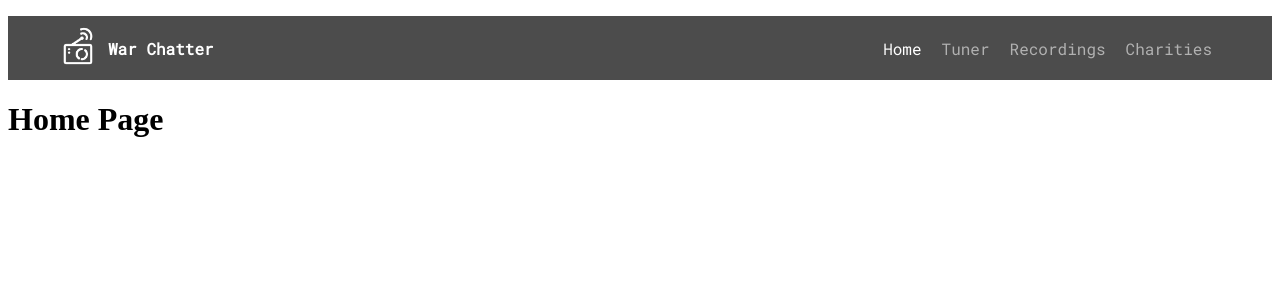
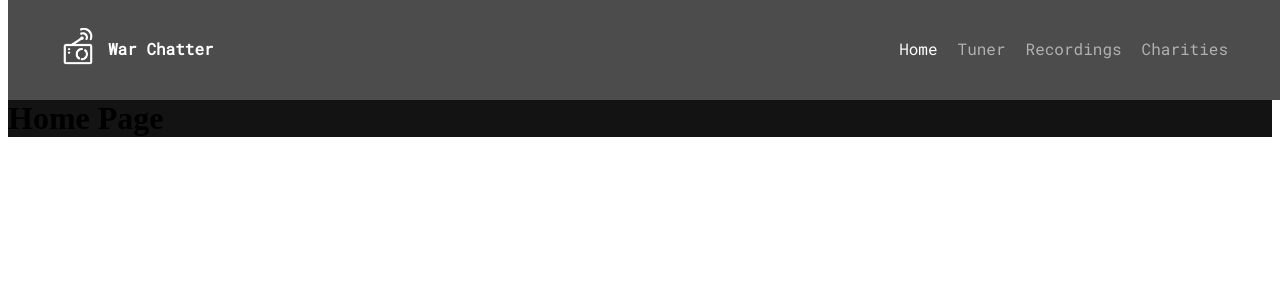
Before and after one commit to brianross93/warchatter, a React (Create React App) app: page / in a window 1280 px wide. Shown: the top 300 px of the page. Built offline with nearby package versions, Linux system fonts and the light colour scheme.

Commit message:
added more styling

```diff
--- a/src/App.js
+++ b/src/App.js
@@ -1,9 +1,10 @@
+import './App.css'
 import NavBar from './components/navbar/NavBar';
 import Main from './components/Main';
 
 export default function App() {
   return (
-    <div>
+    <div className='App'>
       <NavBar />
       <Main />
     </div>
--- a/src/components/navbar/NavBar.css
+++ b/src/components/navbar/NavBar.css
@@ -1,5 +1,9 @@
 .NavBar {
   background-color: #4C4C4C;
+  position: fixed;
+  top: 0;
+  width: 100%;
+  height: 100px;
 }
 
 #logo {
@@ -22,6 +26,7 @@
 
 .nav {
   justify-content: space-between;
+  margin: none
 }
 
 .title {
--- a/src/components/routes/charities/Charities.css
+++ b/src/components/routes/charities/Charities.css
@@ -0,0 +1,3 @@
+.Charities {
+  margin-top: 100px;
+}
--- a/src/components/routes/home/Home.css
+++ b/src/components/routes/home/Home.css
@@ -0,0 +1,4 @@
+.Home {
+  margin-top: 100px;
+  background-color: #131313;
+}
--- a/src/components/routes/recordings/Recordings.css
+++ b/src/components/routes/recordings/Recordings.css
@@ -0,0 +1,3 @@
+.Recordings {
+  margin-top: 100px;
+}
--- a/src/components/routes/tuner/Tuner.css
+++ b/src/components/routes/tuner/Tuner.css
@@ -0,0 +1,3 @@
+.Tuner {
+  margin-top: 100px;
+}
--- a/src/components/routes/tuner/tuners/Tuners.css
+++ b/src/components/routes/tuner/tuners/Tuners.css
@@ -0,0 +1,5 @@
+.tunerFrame {
+  overflow: hidden;
+  margin-top: -1440px;
+  margin-left:0;
+}
--- a/src/components/routes/tuner/tuners/Tuners.js
+++ b/src/components/routes/tuner/tuners/Tuners.js
@@ -4,7 +4,12 @@ export default function Tuners() {
   return (
     <div className="Tuners">
       <h1>Tuners</h1>
-      <iframe src="http://websdr.ewi.utwente.nl:8901" width="100%" height="100%" />
+      <iframe
+        title="tuner"
+        src="http://websdr.ewi.utwente.nl:8901"
+        width="1000px"
+        height="500px"
+      />
     </div>
   );
 }
```
